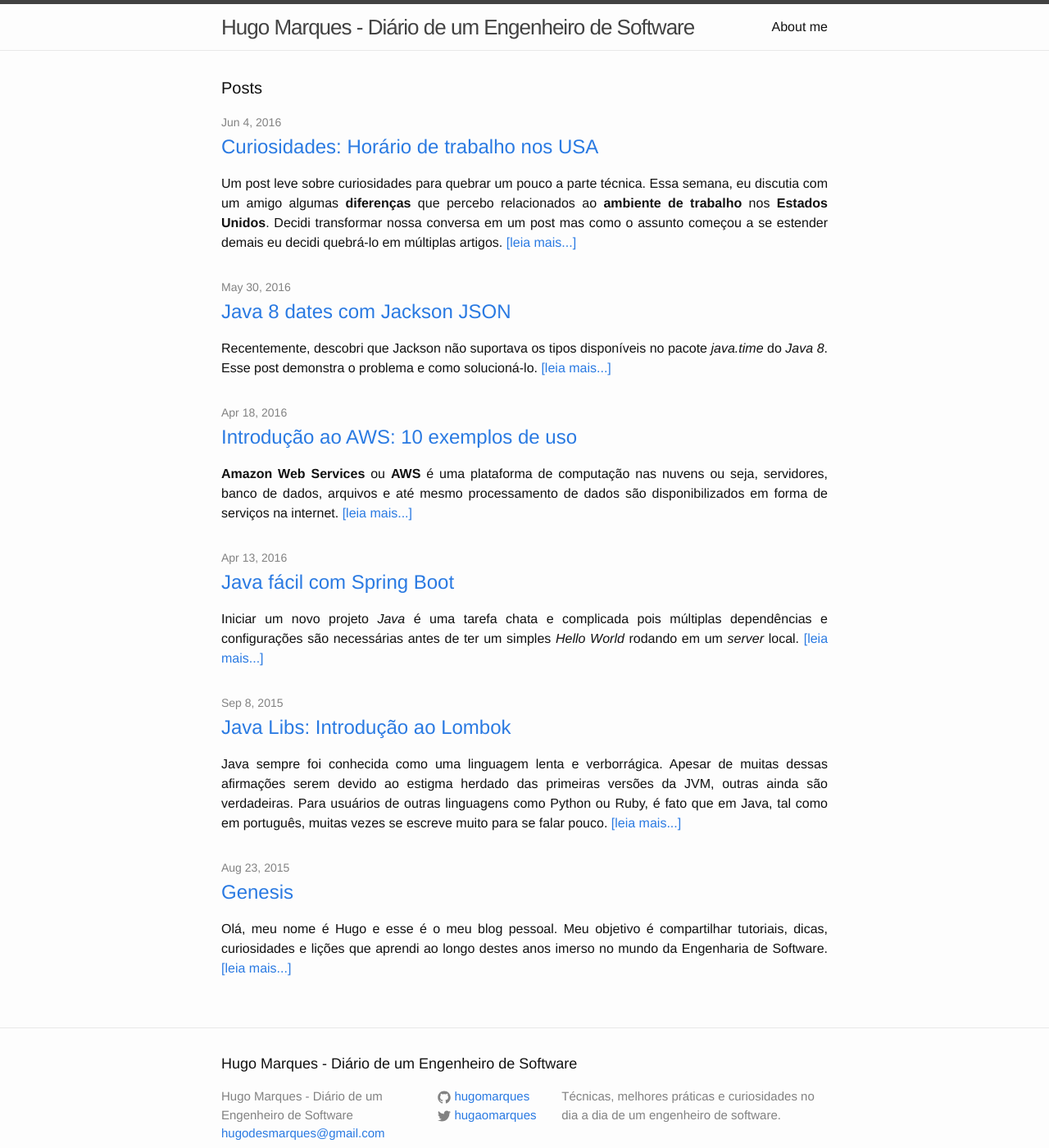
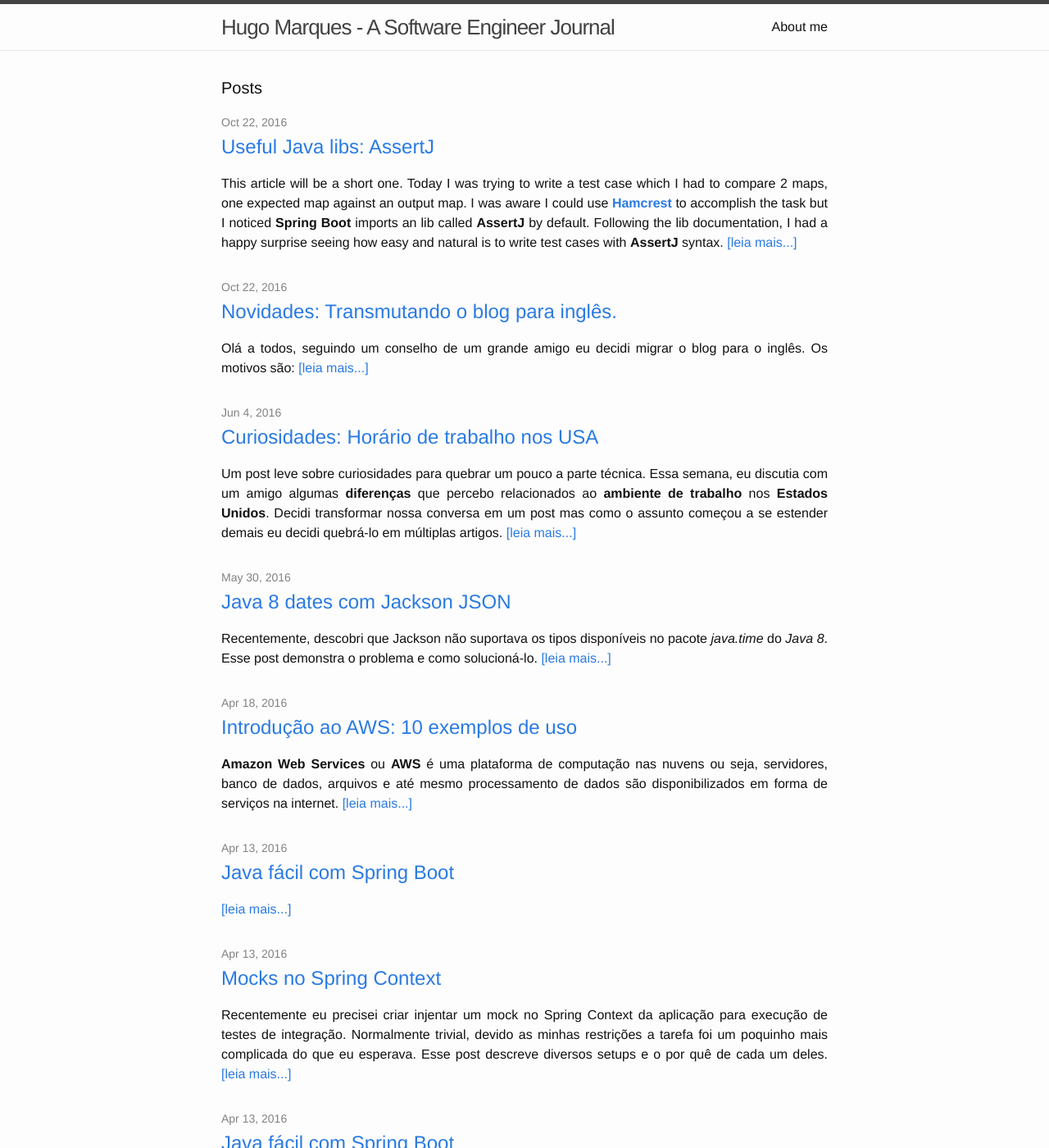
Before and after one commit to hugomarques/hugodesmarques, a Jekyll site: the page built from index.html, in a window 1280 px wide and 1400 px high. Shown: the whole window at 82% size. Built offline with Jekyll 4.4.1, drawn with Linux system fonts in a browser that asks for light colours; comment, search, counter and statistics services are not loaded; some of the changed text lies outside the part shown.

Commit message:
New article - migrando para o ingles, assertJ -

```diff
--- a/_config.yml
+++ b/_config.yml
@@ -1,8 +1,8 @@
 # Site settings
-title: Hugo Marques - Diário de um Engenheiro de Software
+title: Hugo Marques - A Software Engineer Journal
 email: hugodesmarques@gmail.com
 description: > # this means to ignore newlines until "baseurl:"
-  Técnicas, melhores práticas e curiosidades no dia a dia de um engenheiro de software.
+  Coding, best practices and curiosities about being a software engineer.
 baseurl: "" # the subpath of your site, e.g. /blog/
 url: "http://hugodesmarques.com" # the base hostname & protocol for your site
 twitter_username: hugaomarques
--- /dev/null
+++ b/_posts/br/2016-10-21-Migrando-para-o-ingles.markdown
@@ -0,0 +1,15 @@
+---
+layout: post
+title:  "Novidades: Transmutando o blog para inglês."
+date: 2016-10-22
+categories: soft_skills curiosidades
+comments: true
+---
+
+Olá a todos, seguindo um conselho de um grande amigo eu decidi migrar o blog para o inglês. Os motivos são:
+
+1. Essa é a língua oficial que eu trabalho no meu dia a dia e é a língua que eu preciso manter meu portfolio pessoal.
+2. A primeira **soft skill** que um Engenheiro de Software precisa é falar inglês, espero que a mudança incetive a outros brasileiros aprenderem e praticarem o uso da língua.
+3. Seguindo a dica 2, eu preciso praticar mais minha escrita e o blog é uma excelente ferramenta para isso.
+
+Finalmente, eu ainda devo postar um texto ou outro em português quando eu precisar me dirigir especificamente aos desenvolvedores brasileiros mas isso deve ser exceção. Por enquanto, paciência que ainda estou migrando o site.
--- /dev/null
+++ b/_posts/en/2016-09-25-Injentando-Mock-no-Spring-Context.markdown
@@ -0,0 +1,16 @@
+---
+layout: post
+title:  "Mocks no Spring Context"
+date:   2016-04-13
+categories: java spring
+tags: java spring mockito
+comments: true
+publish: false
+---
+
+Recentemente eu precisei criar injentar um mock no Spring Context da aplicação para execução de testes de integração. Normalmente trivial, devido as minhas restrições a tarefa foi um poquinho mais complicada do que eu esperava. Esse post descreve diversos setups e o por quê de cada um deles.
+
+## Setup
+
+
+##
--- /dev/null
+++ b/_posts/en/2016-09-25-NoSQL-com-AWS-DynamoDB.markdown
@@ -0,0 +1,7 @@
+---
+layout: post
+title:  "Java fácil com Spring Boot"
+date:   2016-04-13
+categories: java spring
+comments: true
+---
--- /dev/null
+++ b/_posts/en/2016-10-22-java-libs-AssertJ.markdown
@@ -0,0 +1,23 @@
+---
+layout: post
+title:  "Useful Java libs: AssertJ"
+date: 2016-10-22
+categories: java lib
+comments: true
+---
+
+This article will be a short one. Today I was trying to write a test case which I had to compare 2 maps, one expected map against an output map.
+I was aware I could use **[Hamcrest](1)** to accomplish the task but I noticed **Spring Boot** imports an lib called **AssertJ** by default. Following the lib documentation, I had a happy surprise seeing how easy and natural is to write test cases with **AssertJ** syntax.
+
+The example below contains how to test the map and some additional examples about how to use **AssertJ**. The best thing is that different from **Hamcrest** you don't need to know the matchers beforehad. The autocomplete feature of your favorite IDE will do that job for you.
+
+{% gist hugomarques/a6d05f7154f464bb047c4803678a7781 AssertJMapTest.java %}
+
+For more info see the [official documentation](3). If you are interested how to accomplish the same with **Hamcrest** I found a good example at [Stack Overflow](4).
+
+Have fun and keep coding!
+
+[1]: http://hamcrest.org/JavaHamcrest/
+[2]: https://projects.spring.io/spring-boot/
+[3]: http://joel-costigliola.github.io/assertj/assertj-core-quick-start.html
+[4]: http://stackoverflow.com/questions/2509293/map-equality-using-hamcrest
--- a/s3_website.yml
+++ b/s3_website.yml
@@ -1,5 +1,5 @@
-s3_id: <%= ENV['MARQUESH_S3_ACCESS_KEY_ID'] %>
-s3_secret: <%= ENV['MARQUESH_S3_SECRET_KEY'] %>
+s3_id: <%= ENV['MARQUESH_ACCESS_KEY_ID'] %>
+s3_secret: <%= ENV['MARQUESH_SECRET_KEY'] %>
 s3_bucket: hugodesmarques.com
 
 # Below are examples of all the available configurations.
```
Also changed, not shown: _posts/br/2016-04-17-10-dias-de-AWS-IAM.markdown (deleted, +0 -28 lines), Gemfile.lock, 2 other files.
